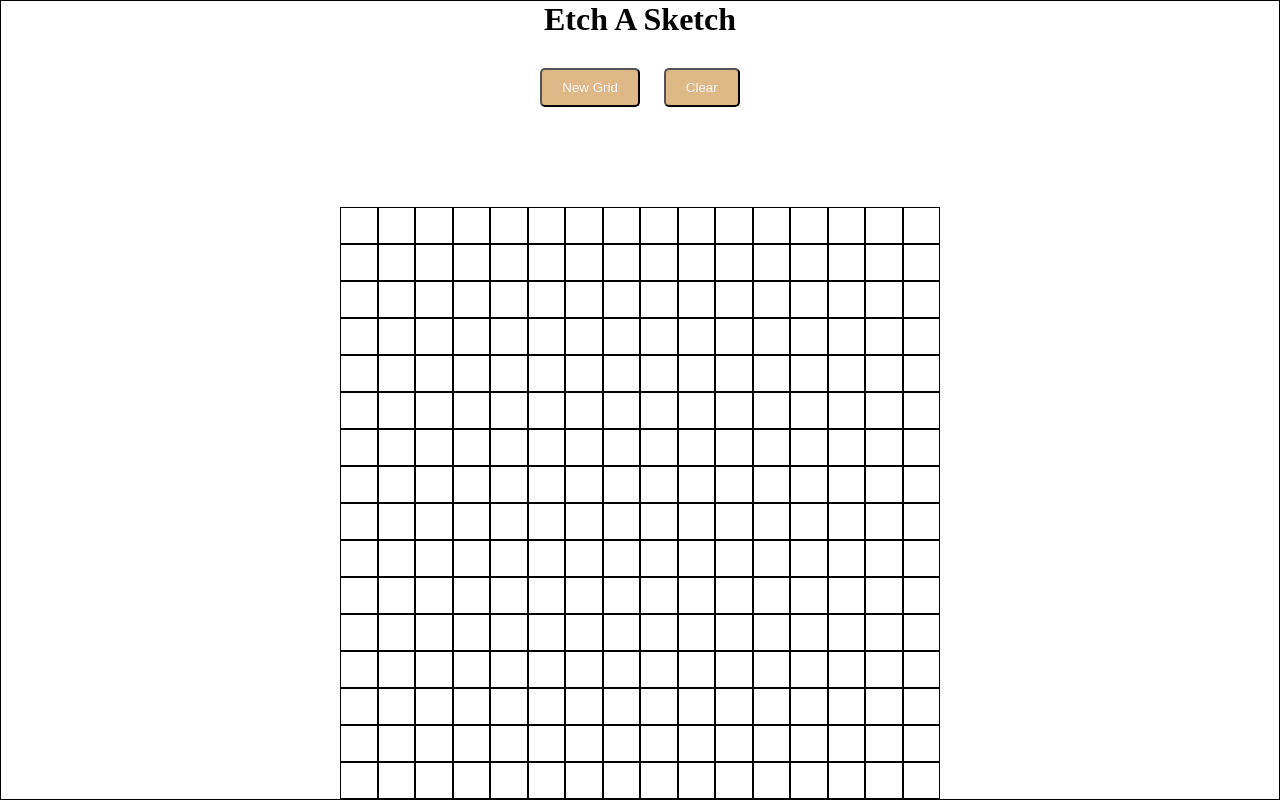
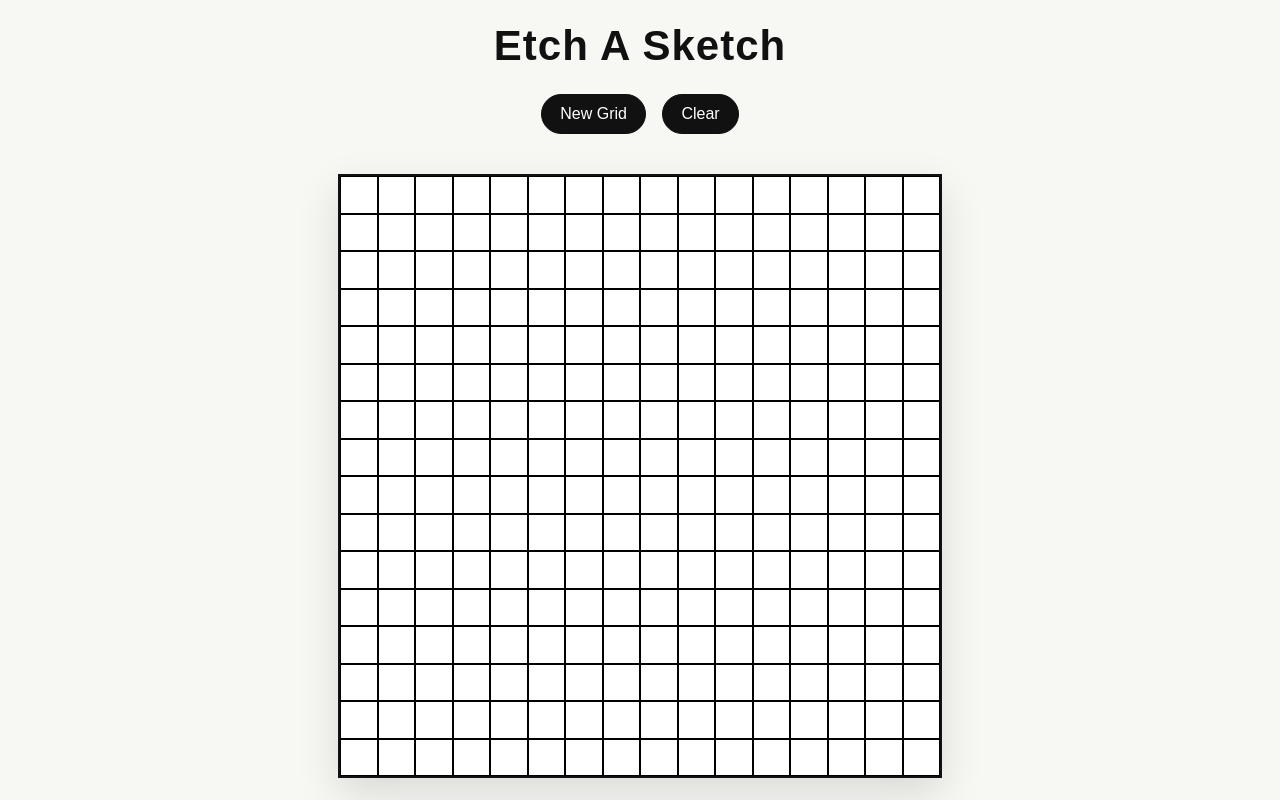
Before and after one commit to soikat27/etch-a-sketch, a plain HTML site: page index.html in a window 1280 px wide. Drawn offline with Linux system fonts and the light colour scheme.

```diff
--- /dev/null
+++ b/css/style.css
@@ -0,0 +1,56 @@
+* {
+    padding: 0;
+    margin: 0;
+    box-sizing: border-box;
+}
+
+body {
+    min-height: 100vh;
+    background-color: #f7f7f4;
+    color: #111;
+    font-family: Arial, Helvetica, sans-serif;
+    display: flex;
+    flex-direction: column;
+    justify-content: center;
+    align-items: center;
+    gap: 40px;
+}
+
+.header {
+    text-align: center;
+}
+
+.title {
+    margin-bottom: 24px;
+    font-size: 42px;
+    font-weight: 700;
+    letter-spacing: 1px;
+}
+
+button {
+    padding: 10px 18px;
+    background-color: #111;
+    color: #fff;
+    border: 1px solid #111;
+    border-radius: 999px;
+    margin: 0 6px;
+    cursor: pointer;
+    font: inherit;
+    transition: background-color 0.2s ease, color 0.2s ease;
+}
+
+button:hover {
+    background-color: #fff;
+    color: #111;
+}
+
+.grid {
+    box-sizing: content-box;
+    width: 600px;
+    height: 600px;
+    display: flex;
+    flex-wrap: wrap;
+    background-color: #fff;
+    border: 2px solid #111;
+    box-shadow: 0 16px 40px rgba(0, 0, 0, 0.12);
+}
--- a/index.html
+++ b/index.html
@@ -4,8 +4,8 @@
     <meta charset="UTF-8">
     <meta name="viewport" content="width=device-width, initial-scale=1.0">
     <title>Etch-a-sketch</title>
-    <link rel="stylesheet" href="style.css">
-    <script src="javascript.js" defer></script>
+    <link rel="stylesheet" href="./css/style.css">
+    <script src="./js/javascript.js" defer></script>
 </head>
 <body>
     <div class="header">
--- a/style.css
+++ /dev/null
@@ -1,40 +0,0 @@
-* {
-    padding: 0px;
-    margin: 0px;
-    box-sizing: border-box;
-}
-
-body {
-    height: 100vh;
-    border: 1px solid black;
-
-    display: flex;
-    flex-direction: column;
-    justify-content: center;
-    align-items: center;
-    gap: 100px;
-}
-
-.header {
-    text-align: center;
-}
-
-.title {
-    margin-bottom: 30px;
-}
-
-button {
-    padding: 10px 20px;
-    background-color: burlywood;
-    color: whitesmoke;
-    border-radius: 5px;
-    margin: 0px 10px;
-    cursor: pointer;
-}
-
-.grid {
-    width: 600px;
-    height: 600px;
-    display: flex;
-    flex-wrap: wrap;
-}
```
Also changed, not shown: js/javascript.js (renamed from javascript.js), 1 other file.
